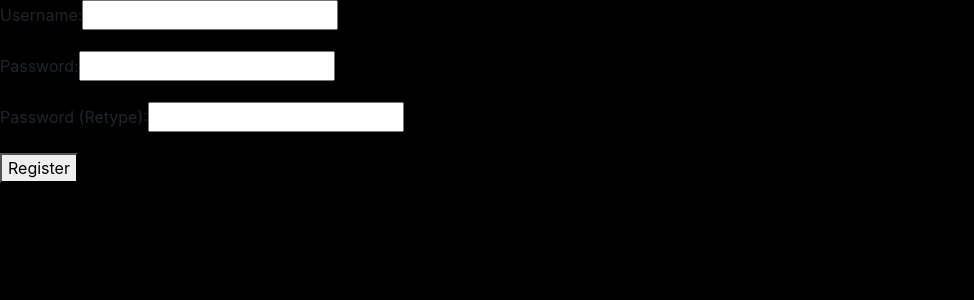
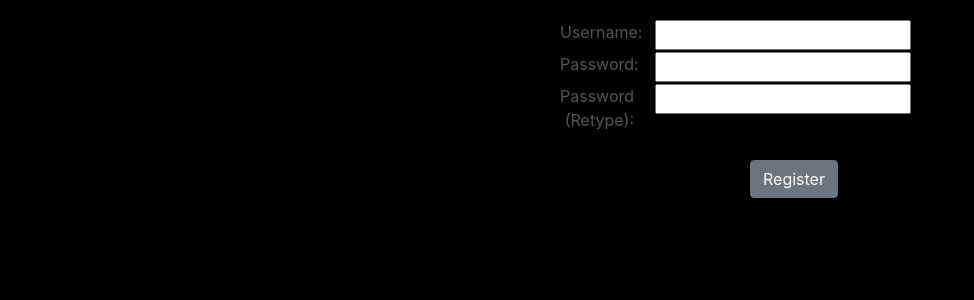
Before and after one commit to snowcoding/lambdamud-client, a React (Create React App) app in the folder react-mud-client/: page /register in a window 1280 px wide. Shown: the top 300 px of the page, without its empty margins (0-974 px from the left). Built offline with nearby package versions, Linux system fonts and the light colour scheme.

Commit message:
Style register page

```diff
--- a/react-mud-client/src/components/Register.js
+++ b/react-mud-client/src/components/Register.js
@@ -1,5 +1,20 @@
 import React, { Component } from 'react';
 import axios from 'axios'
+import styled from 'styled-components';
+import { Container, Row, Col, Button } from 'reactstrap';
+
+const Label = styled.label`
+  color:#565356;
+  text-align:right;
+`
+
+const LoginRow = styled(Row)`
+  margin-top:20px;
+  margin-bottom:40px;
+`
+const UsernameRow = styled(Row)`
+  margin-top:20px;
+`
 
 class Register extends Component {
   constructor(props) {
@@ -53,21 +68,56 @@ class Register extends Component {
 
   render() {
     return (
-      <div>
-        <p>
-          <label htmlFor="username" className="username">Username:</label>
-          <input id='username' type="text" className="username" onChange={this.onFieldChange}/>
-        </p>
-        <p>
-          <label htmlFor="password1" className="password1">Password:</label>
-          <input id='password1' type="password" className="password1" onChange={this.onFieldChange}/>
-        </p>
-        <p>
-          <label htmlFor="password2" className="password2">Password (Retype):</label>
+      <Container>
+      <UsernameRow>
+        <Col xs="5"></Col>
+        <Col xs="1">
+          <Label htmlFor="username" className="username">Username:</Label>
+        </Col>
+        <Col xs="6">
+          <input id="username" type="text" className="username" onChange={this.onFieldChange}/>
+        </Col>
+      </UsernameRow>
+      <Row>
+        <Col xs="5"></Col>
+        <Col xs="1">
+        <Label htmlFor="password" className="password">Password:</Label>
+        </Col>
+        <Col xs="6">
+        <input id="password" type="password" className="password" onChange={this.onFieldChange}/>
+        </Col>
+      </Row>
+      <Row>
+        <Col xs="5"></Col>
+        <Col xs="1">
+          <Label htmlFor="password2" className="password2">Password (Retype):</Label>
+        </Col>
+        <Col xs="6">
           <input id='password2' type="password" className="password2" onChange={this.onFieldChange}/>
-        </p>
-        <button onClick = {this.onRegister}>Register</button>
-      </div>
+        </Col>
+      </Row>
+      <LoginRow>
+        <Col xs="7"></Col>
+        <Col xs="2"><Button onClick = {this.onRegister}>Register</Button></Col>
+        <Col xs="3"></Col>
+      </LoginRow>
+    </Container>
+
+      // <div>
+      //   <p>
+      //     <label htmlFor="username" className="username">Username:</label>
+      //     <input id='username' type="text" className="username" onChange={this.onFieldChange}/>
+      //   </p>
+      //   <p>
+      //     <label htmlFor="password1" className="password1">Password:</label>
+      //     <input id='password1' type="password" className="password1" onChange={this.onFieldChange}/>
+      //   </p>
+      //   <p>
+      //     <label htmlFor="password2" className="password2">Password (Retype):</label>
+      //     <input id='password2' type="password" className="password2" onChange={this.onFieldChange}/>
+      //   </p>
+      //   <button onClick = {this.onRegister}>Register</button>
+      // </div>
     );
   }
 }
```
